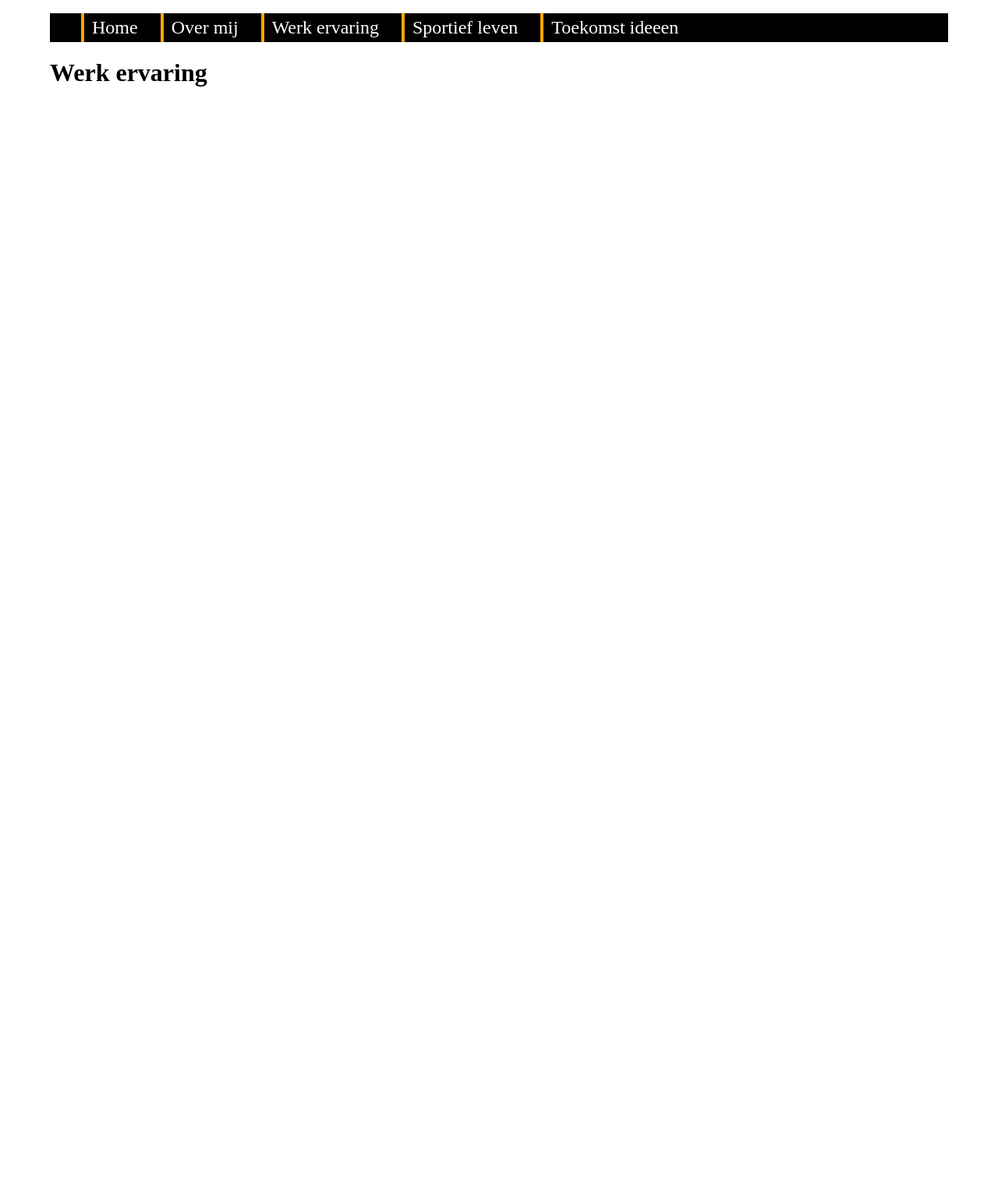
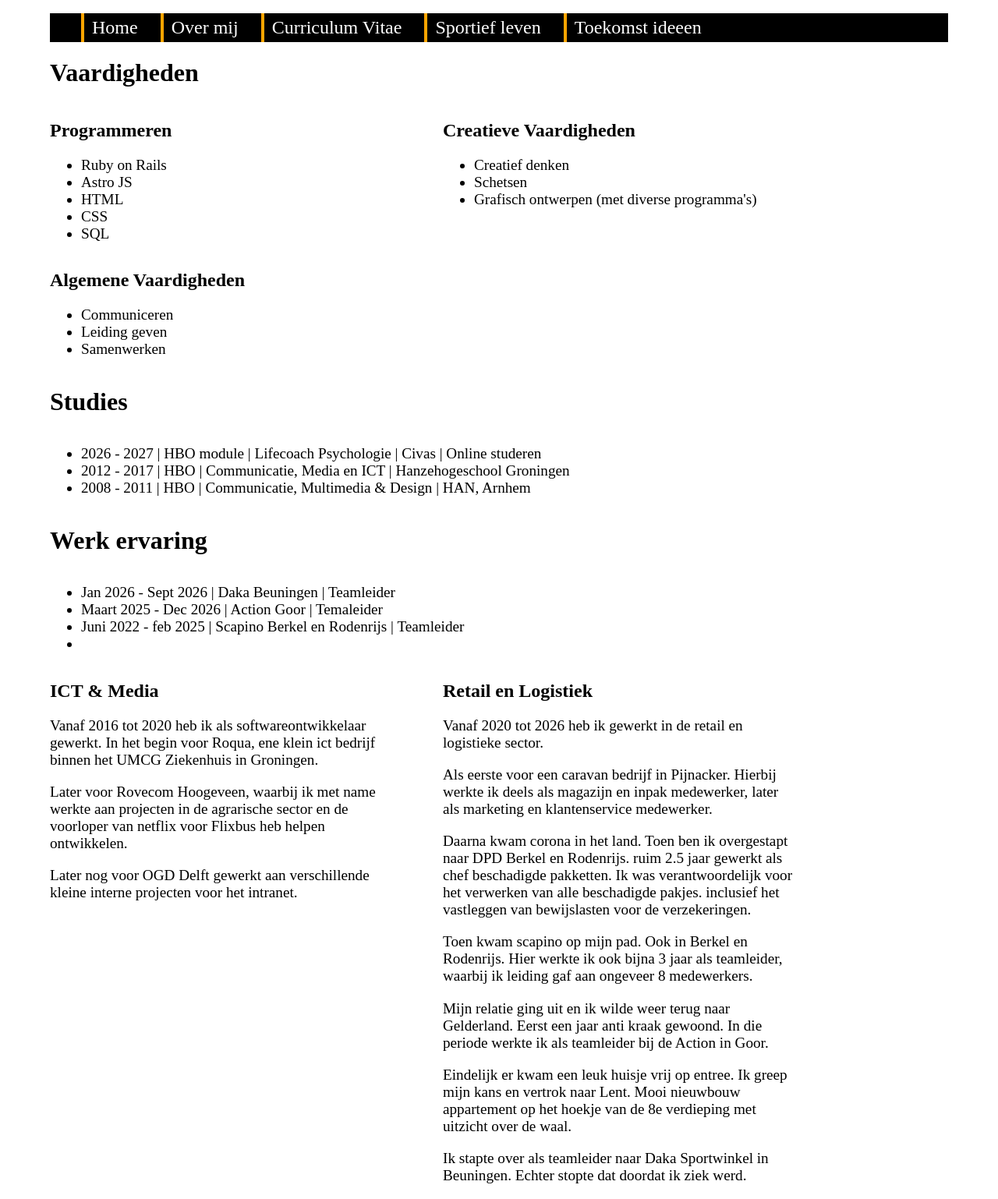
Before and after one commit to switvliet1991/switvliet.nl, an Astro site: page /werk in a window 1280 px wide. Shown: the part 60-1598 px from the top of the page at 78% size. Before the commit the page ends 820 px from the top, so only its background shows below. Built offline with nearby package versions, Linux system fonts and the light colour scheme; Astro itself is replaced by a stand-in of ours.

Commit message:
add content werk page

```diff
--- a/src/components/Header.astro
+++ b/src/components/Header.astro
@@ -9,7 +9,7 @@
         <ul id="navbar">
             <li> <a href="/"> Home </a> </li>
             <li> <a href="/about">  Over mij </a> </li>
-            <li> <a href="/werk"> Werk ervaring </a> </li>
+            <li> <a href="/werk"> Curriculum Vitae </a> </li>
             <li> <a href="/sport"> Sportief leven </a> </li>
             <li> <a href="/ideas"> Toekomst ideeen </a> </li>
         </ul>
--- a/src/pages/werk.astro
+++ b/src/pages/werk.astro
@@ -6,8 +6,111 @@ import Layout from '../layouts/Layout.astro';
 <Layout>
 	<Header />
     <div id="content">
+		<h1> Vaardigheden </h1>
+		<div class="content-block">
+            <div class="content-item">
+                <h2> Programmeren </h2>
+                <ul>
+					<li> Ruby on Rails </li>
+					<li> Astro JS</li>
+					<li> HTML </li>
+					<li> CSS </li>
+					<li> SQL </li>
+				</ul>
+            </div>
+		</div>
+
+		<div class="content-block">
+			<div class="content-item">
+                <h2> Creatieve Vaardigheden </h2>
+                <ul>
+					<li> Creatief denken </li>
+					<li> Schetsen </li>
+					<li> Grafisch ontwerpen (met diverse programma's) </li>
+				</ul>
+            </div>
+		</div>
+
+		<div class="content-block">
+			<div class="content-item">
+                <h2> Algemene Vaardigheden </h2>
+                <ul>
+					<li> Communiceren </li>
+					<li> Leiding geven </li>
+					<li> Samenwerken </li>
+				</ul>
+            </div>
+        </div>
+
+		<h1> Studies </h1>
+		<div class="content-block-2">
+            <div class="content-item">
+                <ul>
+					<li> 2026 - 2027 | HBO module | Lifecoach Psychologie | Civas | Online studeren </li>
+					<li> 2012 - 2017 | HBO | Communicatie, Media en ICT | Hanzehogeschool Groningen </li>
+					<li> 2008 - 2011 | HBO | Communicatie, Multimedia & Design | HAN, Arnhem </li>
+				</ul>
+            </div>
+		</div>
+
 		<h1> Werk ervaring </h1>
 
+		<div class="content-block-2">
+			<div class="content-item">
+				<ul>
+					<li> Jan 2026 - Sept 2026 | Daka Beuningen | Teamleider
+					</li>
+					<li> Maart 2025 - Dec 2026 | Action Goor | Temaleider </li>
+					<li> Juni 2022 - feb 2025 | Scapino Berkel en Rodenrijs | Teamleider </li>
+					<li> </li>
+				</ul>
+			</div>
+        </div>
+
+		<div class="content-block">
+            <div class="content-item">
+                <h2> ICT & Media </h2>
+                <p class="article">
+                    Vanaf 2016 tot 2020 heb ik als softwareontwikkelaar gewerkt.
+					In het begin voor Roqua, ene klein ict bedrijf binnen het UMCG Ziekenhuis in Groningen.
+				</p>
+				<p class="article">
+					Later voor Rovecom Hoogeveen, waarbij ik met name werkte aan projecten in de agrarische sector en de voorloper van netflix voor Flixbus heb helpen ontwikkelen.
+				</p>
+				<p class="article">
+					Later nog voor OGD Delft gewerkt aan verschillende kleine interne projecten voor het intranet.
+                </p>
+            </div>
+        </div>
+
+		<div class="content-block">
+            <div class="content-item">
+                <h2> Retail en Logistiek </h2>
+                <p class="article">
+                   Vanaf 2020 tot 2026 heb ik gewerkt in de retail en logistieke sector.
+				</p>
+				<p class="article">
+				   Als eerste voor een caravan bedrijf in Pijnacker. Hierbij werkte ik deels als magazijn en inpak medewerker, later als marketing en klantenservice medewerker.
+				</p>
+				<p class="article">
+				   Daarna kwam corona in het land. Toen ben ik overgestapt naar DPD Berkel en Rodenrijs. ruim 2.5 jaar gewerkt als chef beschadigde pakketten. Ik was verantwoordelijk voor het verwerken van alle beschadigde pakjes. inclusief het vastleggen van bewijslasten voor de verzekeringen.
+				</p>
+				<p class="article">
+				   Toen kwam scapino op mijn pad. Ook in Berkel en Rodenrijs.
+				   Hier werkte ik ook bijna 3 jaar als teamleider, waarbij ik leiding gaf aan ongeveer 8 medewerkers.
+				</p>
+				<p class="article">
+				   Mijn relatie ging uit en ik wilde weer terug naar Gelderland. Eerst een jaar anti kraak gewoond. In die periode werkte ik als teamleider bij de Action in Goor.
+				</p>
+				<p class="article">
+				   Eindelijk er kwam een leuk huisje vrij op entree. Ik greep mijn kans en vertrok naar Lent. Mooi nieuwbouw appartement op het hoekje van de 8e verdieping met uitzicht over de waal.
+				</p>
+				<p class="article">
+				   Ik stapte over als teamleider naar Daka Sportwinkel in Beuningen. Echter stopte dat doordat ik ziek werd.
+                </p>
+
+            </div>
+        </div>
 	</div>
 </Layout>
 
@@ -18,4 +121,31 @@ import Layout from '../layouts/Layout.astro';
 		margin: 0px auto;
 	}
 
+    div.content-block {
+        display: inline-flex;
+        width: 500px;
+        position: relative;
+    }
+
+    p.article {
+        width: 450px;
+        font-size: 1.2em;
+    }
+
+	li {
+		font-size: 1.2em;
+	}
+
+	div.content-block-2 {
+        display: flex;
+        width: 900px;
+        position: relative;
+    }
+
+	div.content-block-2 .content-item {
+		flex: 2;
+	}
+
+
+
 </style>
```
Also changed, not shown: src/pages/sport.astro (+7 -6 lines).
